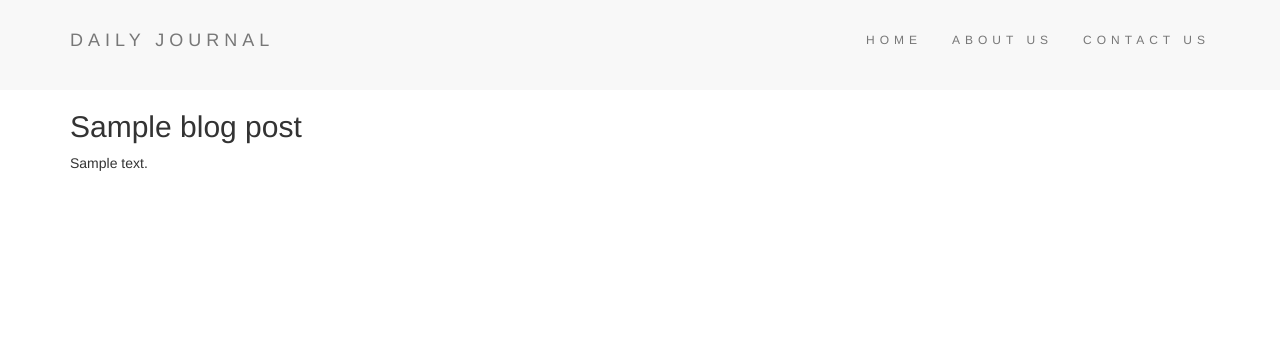
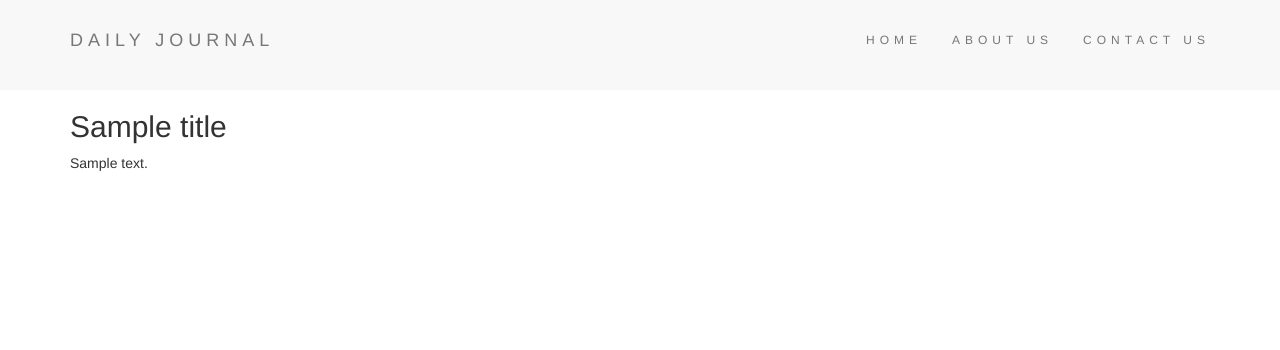
Before and after one commit to StefanTheSpider/blog, a Node project: template views/post.ejs in a window 1280 px wide. Shown: the top 350 px of the page. Run offline with Node 20 templates, Linux system fonts and the light colour scheme; the template is opened without the code that fills it: most values are stand-ins (such as "Sample title", 1, 10 or a date in 2020).

Commit message:
dynamic routs

```diff
--- a/app.js
+++ b/app.js
@@ -1,6 +1,7 @@
 const express = require('express');
 const bodyParser = require('body-parser');
 const { rmSync } = require('fs');
+const _ = require('lodash');
 
 const app = express();
 
@@ -18,7 +19,6 @@ app.get('/', function(req, res) {
     blogPosts: newBlogPost
   });
 });
-
 
 app.get('/about', function(req,res) {
   res.render('about.ejs', {
@@ -47,10 +47,17 @@ app.post('/compose', function(req, res) {
 });
 
 app.get('/posts/:postName', function(req, res) {
-  let postRequested = req.params.postName;
-  if(postRequested === 'Test') {
-    console.log('Match');
-  }
+  let postRequested = _.lowerCase(req.params.postName);
+
+  newBlogPost.forEach( post => {
+    const storedTitle = _.lowerCase(post.title);
+    if(postRequested === storedTitle) {
+      res.render('post.ejs', {
+        title: post.title,
+        content: post.content
+      });
+    }
+  });
 });
 
 app.listen(3000, () => console.log('Server is runing, blog is redy'));
--- a/package.json
+++ b/package.json
@@ -3,6 +3,7 @@
     "body-parser": "^1.20.2",
     "ejs": "^3.1.9",
     "express": "^4.18.2",
+    "lodash": "^4.17.21",
     "node": "^20.0.0"
   }
 }
--- a/views/post.ejs
+++ b/views/post.ejs
@@ -1,12 +1,12 @@
 <%- include('partials/header') %>
 
-  <% blogPosts.forEach(function(post) { %>
-    <h2>
-      <%= post.title %>
-    </h2>
-    <p>
-      <%= post.content %>
-    </p>
-    <% }) %>
 
-      <%- include('partials/footer') %>
+  <h2>
+    <%= title %>
+  </h2>
+  <p>
+    <%= content %>
+  </p>
+
+
+  <%- include('partials/footer') %>
```
Also changed, not shown: 1 other file.
